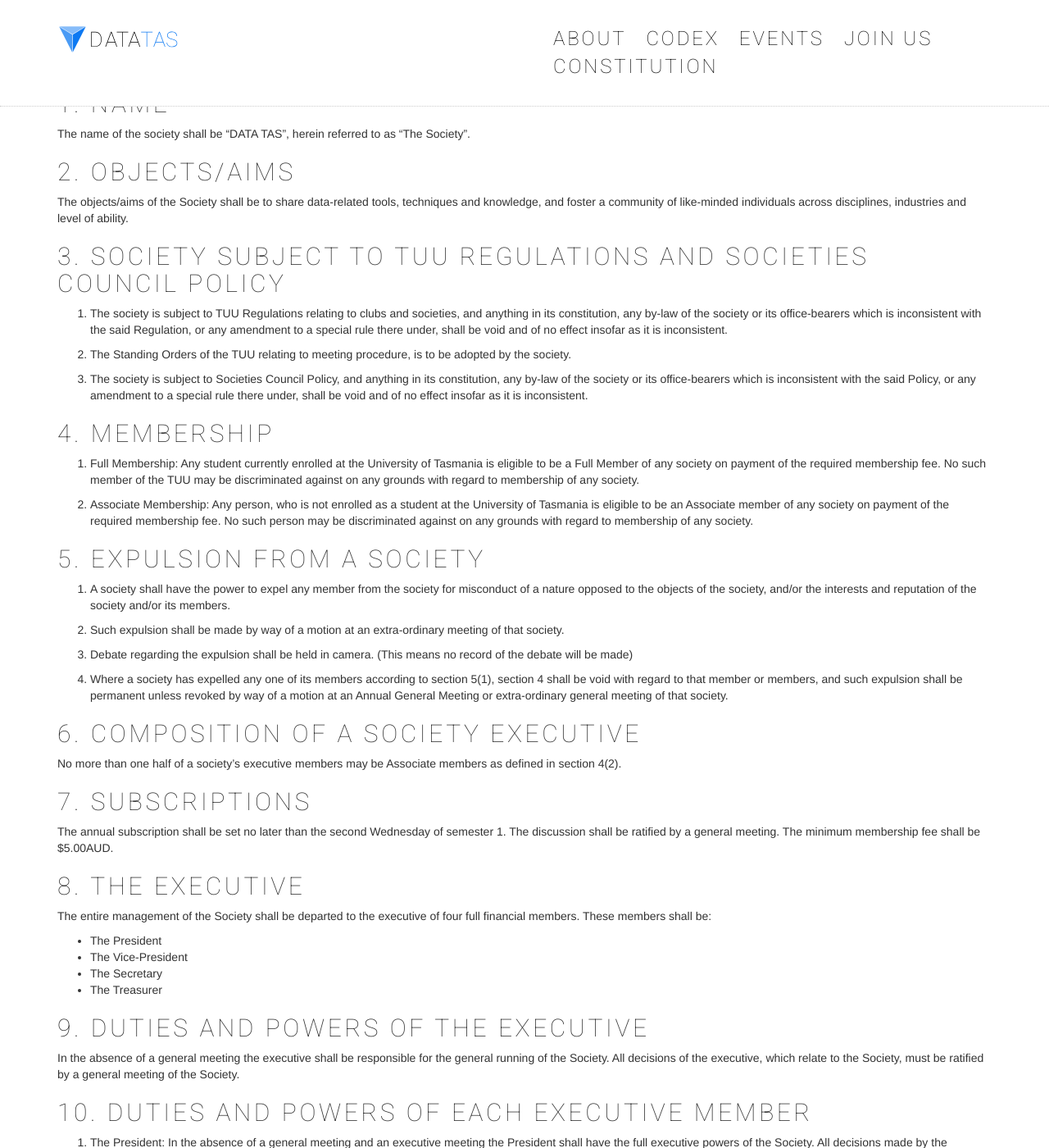
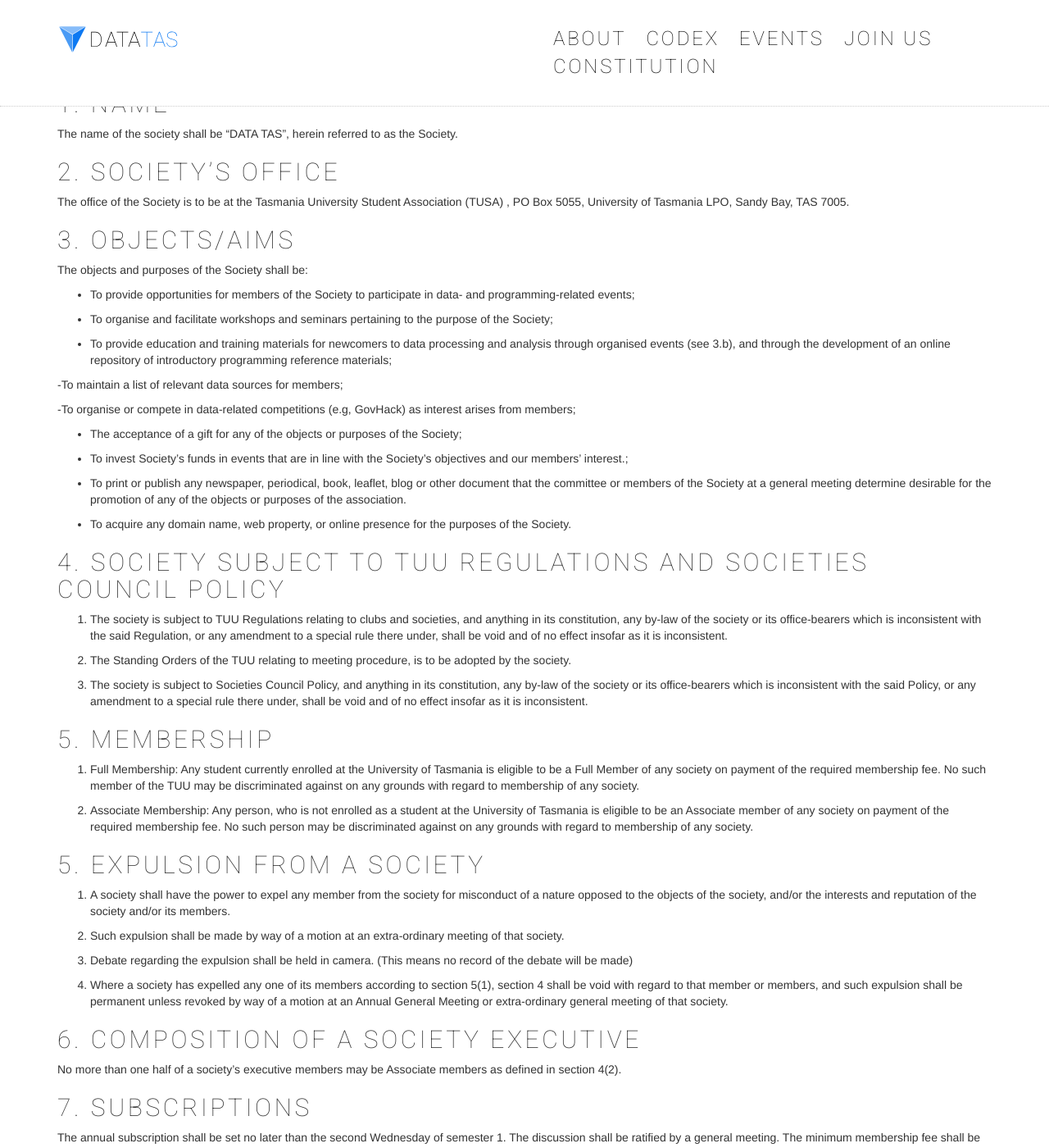
Before and after one commit to datatas/datatas.github.io, a Jekyll site: the page built from constitution/index.md, in a window 1280 px wide and 1400 px high. Shown: the whole window at 82% size. Built offline with Jekyll 4.4.1, drawn with Linux system fonts in a browser that asks for light colours; nearby versions of some CDN libraries.

Commit message:
Update index.md
Update constitution

```diff
--- a/constitution/index.md
+++ b/constitution/index.md
@@ -8,13 +8,36 @@ container: true
 
 ## 1. Name
 
-The name of the society shall be "DATA TAS", herein referred to as "The Society".
+The name of the society shall be "DATA TAS", herein referred to as the Society.
 
-## 2. Objects/Aims
+## 2. Society’s Office
 
-The objects/aims of the Society shall be to share data-related tools, techniques and knowledge, and foster a community of like-minded individuals across disciplines, industries and level of ability.
+The office of the Society is to be at the Tasmania University Student Association (TUSA) , PO Box 5055, University of Tasmania LPO, Sandy Bay, TAS 7005.
 
-## 3. Society Subject to TUU Regulations and Societies Council Policy
+## 3. Objects/Aims
+
+The objects and purposes of the Society shall be:
+
+- To provide opportunities for members of the Society to participate in data- and programming-related events;
+
+- To organise and facilitate workshops and seminars pertaining to the purpose of the Society;
+
+- To provide education and training materials for newcomers to data processing and analysis through organised events (see 3.b), and through the development of an online repository of introductory programming reference materials;
+
+-To maintain a list of relevant data sources for members;
+
+-To organise or compete in data-related competitions (e.g, GovHack) as interest arises from members;
+
+- The acceptance of a gift for any of the objects or purposes of the Society;
+
+- To invest Society's funds in events that are in line with the Society's objectives and our members' interest.;
+
+- To print or publish any newspaper, periodical, book, leaflet, blog or other document that the committee or members of the Society at a general meeting determine desirable for the promotion of any of the objects or purposes of the association.
+
+- To acquire any domain name, web property, or online presence for the purposes of the Society.
+
+
+## 4. Society Subject to TUU Regulations and Societies Council Policy
 
 1. The society is subject to TUU Regulations relating to clubs and societies, and anything in its constitution, any by-law of the society or its office-bearers which is inconsistent with the said Regulation, or any amendment to a special rule there under, shall be void and of no effect insofar as it is inconsistent.
 
@@ -22,7 +45,7 @@ The objects/aims of the Society shall be to share data-related tools, techniques
 
 3. The society is subject to Societies Council Policy, and anything in its constitution, any by-law of the society or its office-bearers which is inconsistent with the said Policy, or any amendment to a special rule there under, shall be void and of no effect insofar as it is inconsistent.
 
-## 4. Membership
+## 5. Membership
 
 1. Full Membership: Any student currently enrolled at the University of Tasmania is eligible to be a Full Member of any society on payment of the required membership fee. No such member of the TUU may be discriminated against on any grounds with regard to membership of any society.
 
```
